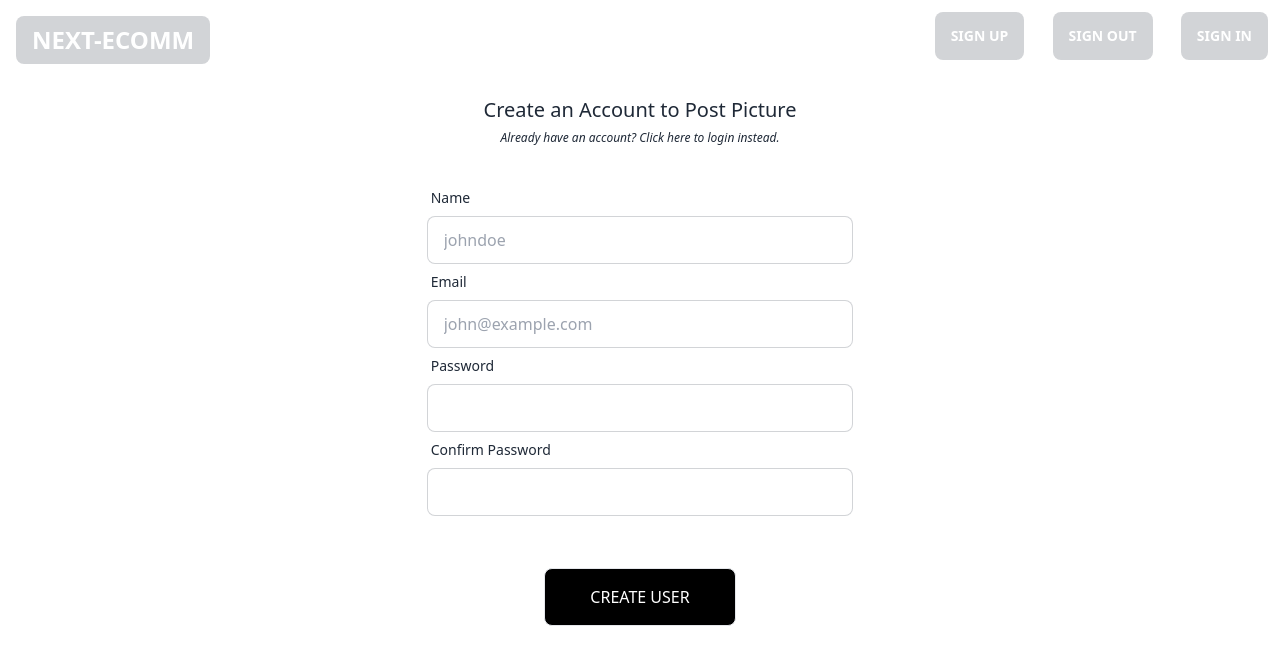
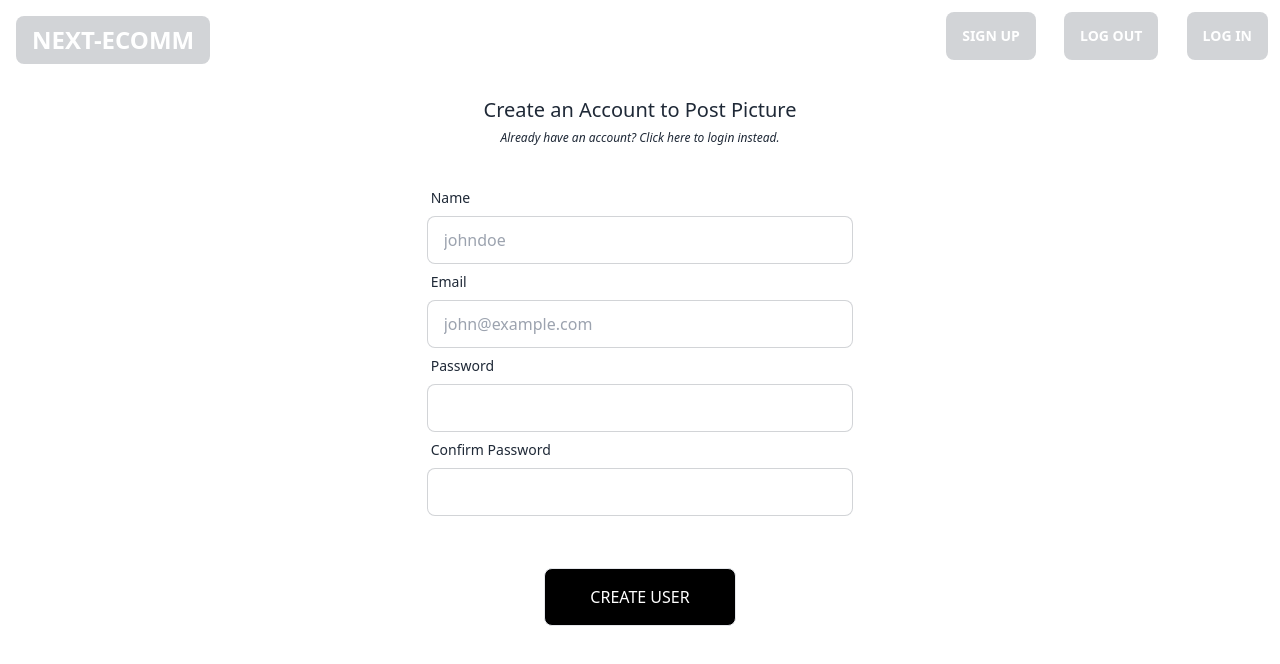
Before and after one commit to kee-siang/next-ecomm-frontend, a SvelteKit app in the folder myapp/: page /users/new in a window 1280 px wide. Shown: the top 664 px of the page. Built offline with nearby package versions, Linux system fonts and the light colour scheme; no server answers.

Commit message:
latest-update

```diff
--- a/myapp/src/routes/+layout.svelte
+++ b/myapp/src/routes/+layout.svelte
@@ -4,6 +4,10 @@
 
   function signUp() {
     goto("/users/new");
+  }
+
+  function signIn() {
+    goto("/login");
   }
 
 </script>
@@ -14,8 +18,8 @@
   </div>
   <div>
     <button on:click={signUp} class="p-4 m-3 btn btn-active border-none hover:bg-white hover:text-black btn-ghost text-white">Sign Up</button>
-    <button class="p-4 m-3 btn btn-active border-none btn-ghost hover:bg-white hover:text-black text-white">Sign Out</button>
-    <button class="p-4 m-3 btn btn-active border-none hover:bg-white hover:text-black btn-ghost text-white"><a href="/login">Sign In</a></button>
+    <button class="p-4 m-3 btn btn-active border-none btn-ghost hover:bg-white hover:text-black text-white">Log Out</button>
+    <button on:click={signIn} class="p-4 m-3 btn btn-active border-none hover:bg-white hover:text-black btn-ghost text-white">Log In</button>
   </div>
 </nav>
 
--- a/myapp/src/routes/users/new/+page.svelte
+++ b/myapp/src/routes/users/new/+page.svelte
@@ -11,7 +11,7 @@
 	let anotherError = writable(false);
   let isLoading = writable(false);
 
-	async function postSignUp() {
+	function postSignUp() {
 		goto('/');
 	}
 
@@ -68,7 +68,6 @@
 		} else {
 			const res = await resp.json();
 			formErrors = res.error;
-			console.log(formErrors);
 		}
 	}
 </script>
```
